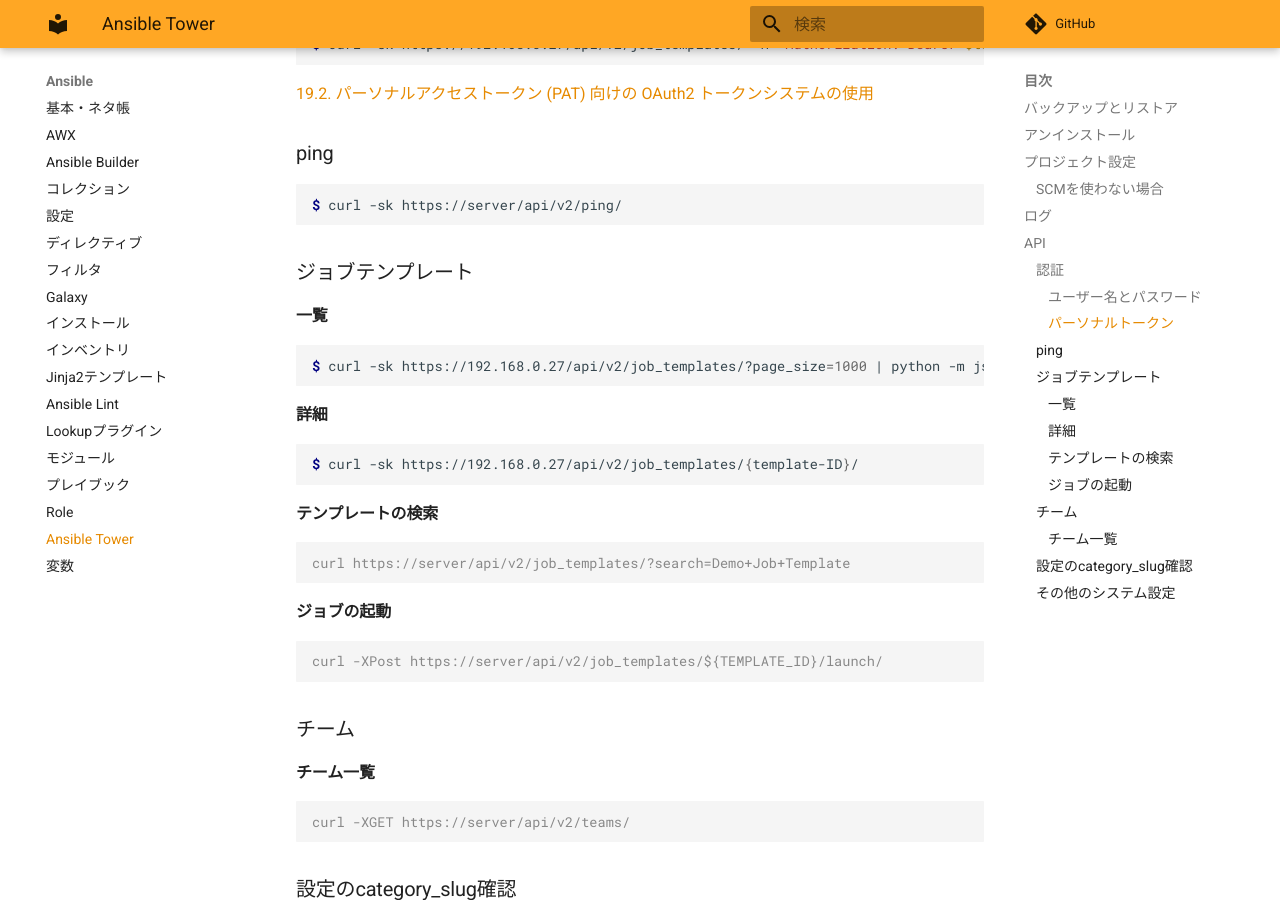
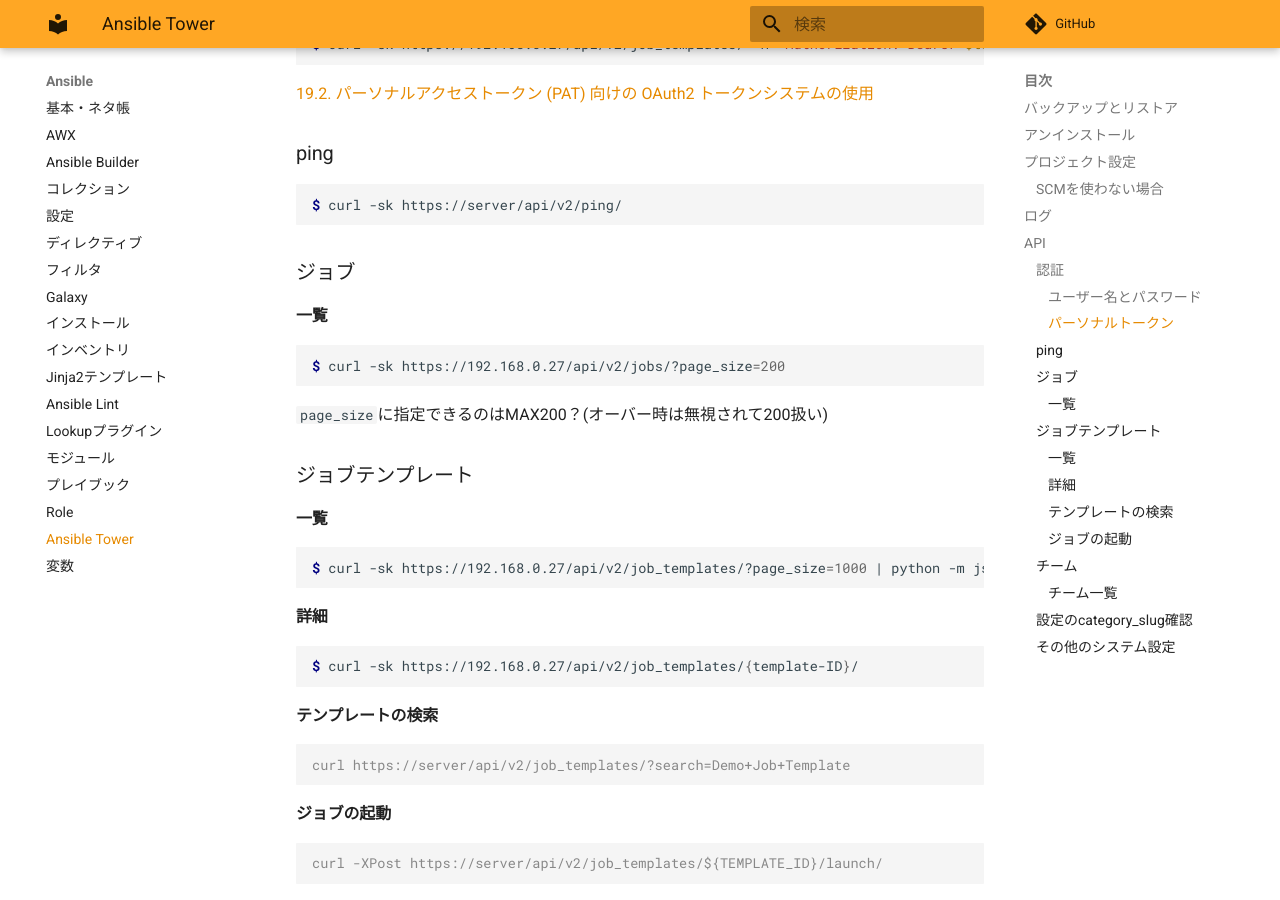
Before and after one commit to zaki-lknr/docs, an MkDocs documentation site: the page built from docs/Ansible/tower.md, in a window 1280 px wide and 900 px high, scrolled down 1836 px. Built offline with MkDocs 1.6.1 and Material for MkDocs 9.7.7, drawn with Linux system fonts in a browser that asks for light colours; comment, search, counter and statistics services are not loaded.

Commit message:
add: ansible/tower: API:ジョブ一覧

````diff
--- a/docs/Ansible/tower.md
+++ b/docs/Ansible/tower.md
@@ -73,6 +73,16 @@ $ curl -sk https://192.168.0.27/api/v2/job_templates/ -H "Authorization: Bearer
 ```console
 $ curl -sk https://server/api/v2/ping/
 ```
+
+### ジョブ
+
+#### 一覧
+
+```console
+$ curl -sk https://192.168.0.27/api/v2/jobs/?page_size=200
+```
+
+`page_size`に指定できるのはMAX200？(オーバー時は無視されて200扱い)
 
 ### ジョブテンプレート
 
````
